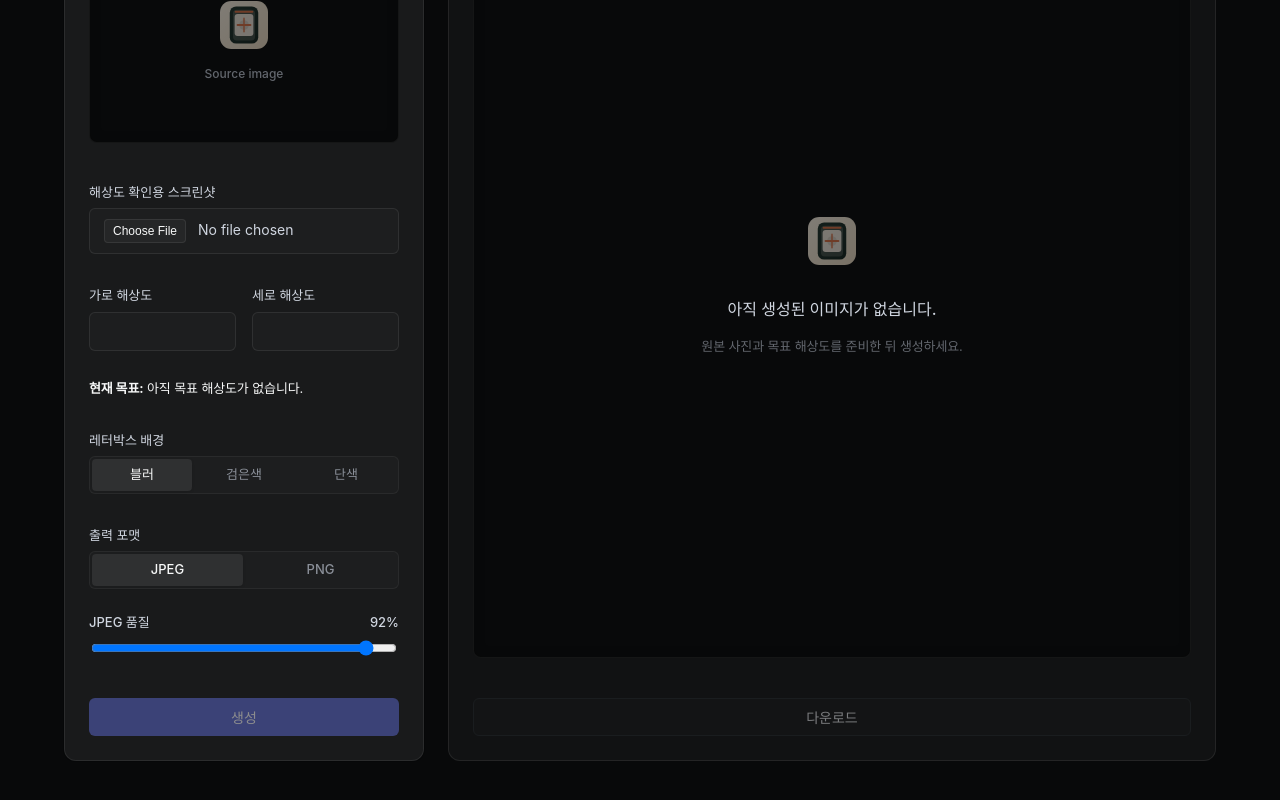
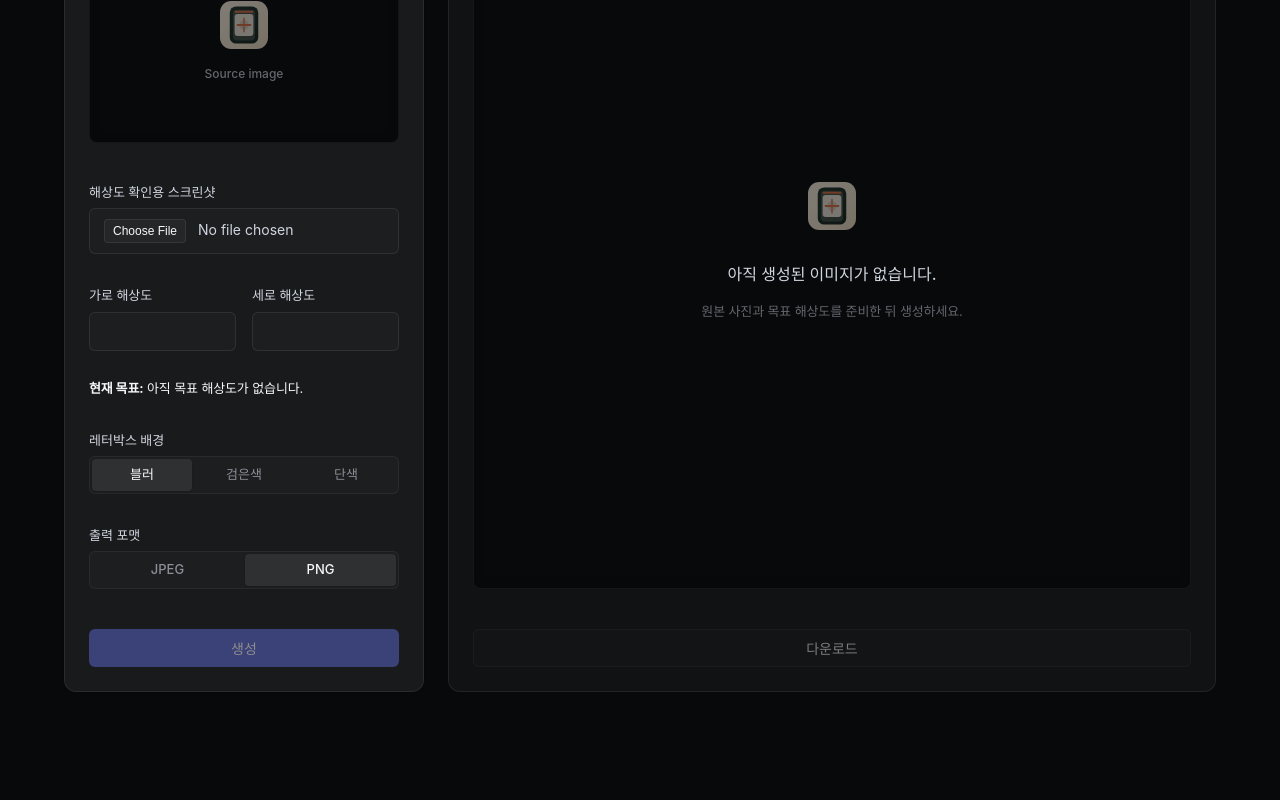
Before and after one commit to moseoridev/iphoneWallpaperMaker, a Svelte app: page / in a window 1280 px wide. Shown: the part 354-1154 px from the top of the page. After the commit the page ends 1126 px from the top, so only its background shows below. Built offline with nearby package versions, Linux system fonts and the light colour scheme; a web font is replaced by a local one.

Commit message:
feat(export): set default format to png

```diff
--- a/src/App.svelte
+++ b/src/App.svelte
@@ -31,7 +31,7 @@
   let manualHeight = $state<number | undefined>(undefined)
   let fillMode = $state<FillMode>('blur')
   let fillColor = $state('#161616')
-  let exportFormat = $state<ExportFormat>('jpeg')
+  let exportFormat = $state<ExportFormat>('png')
   let jpegQuality = $state(92)
   let result = $state<ProcessResult | null>(null)
   let errorMessage = $state('')
```
